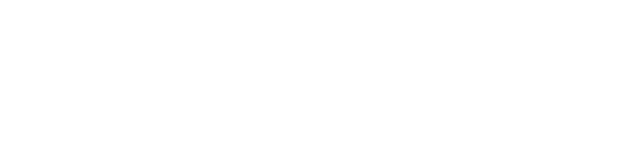
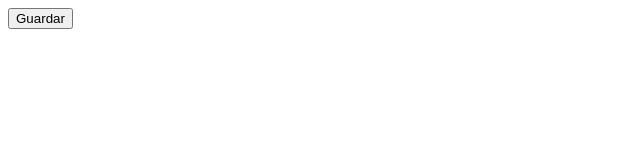
Before and after one commit to walter-medina/pruebas, a plain HTML site: page index.html in a window 1280 px wide. Shown: the whole page, without its empty margins (0-640 px from the left). Drawn offline with Linux system fonts and the light colour scheme.

Commit message:
se creo el botton guardar

```diff
--- a/index.html
+++ b/index.html
@@ -7,6 +7,7 @@
     <title>Mi primera pagina con html</title>
 </head>
 <body>
+    <button>Guardar</button>
 
 </body>
 </html>
```
